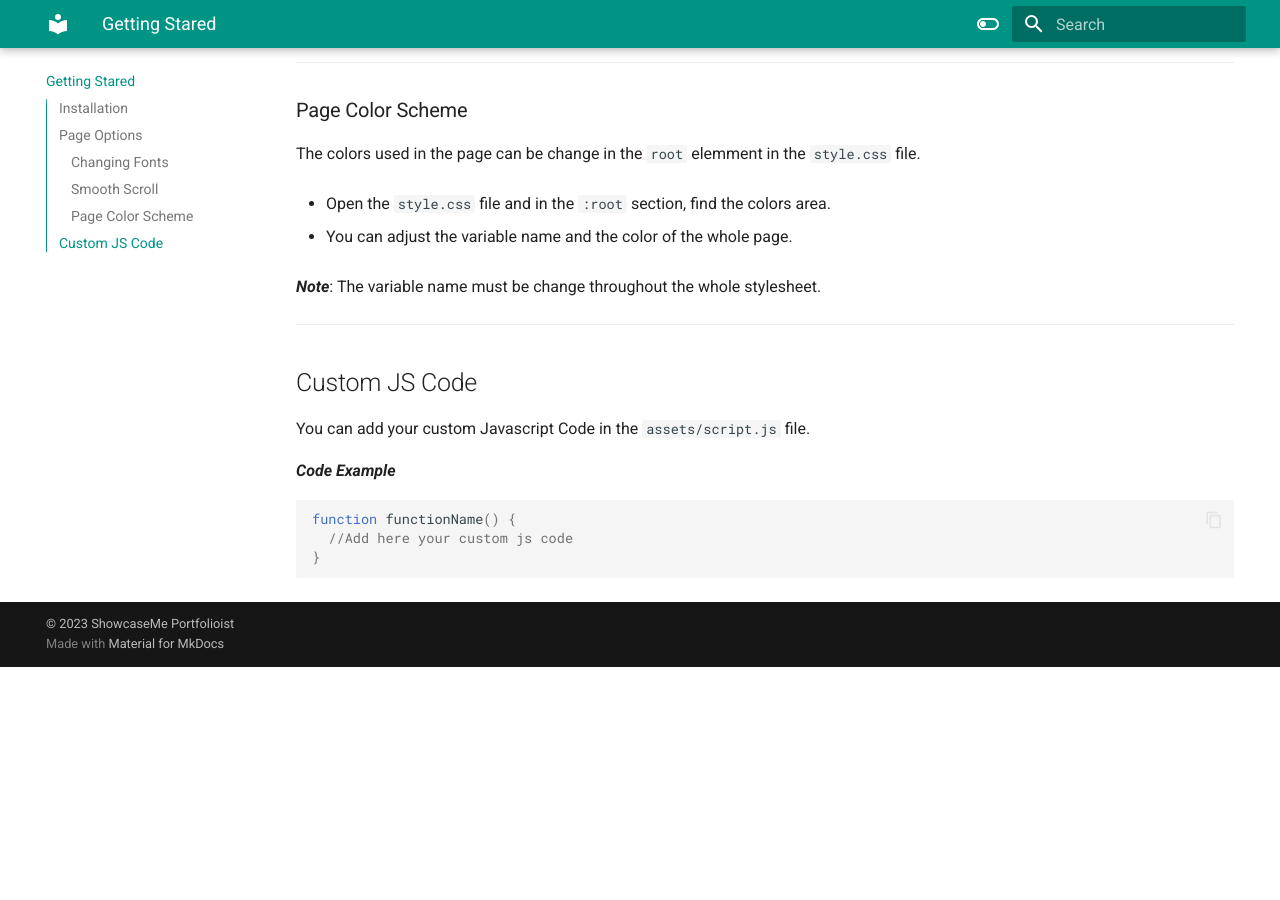
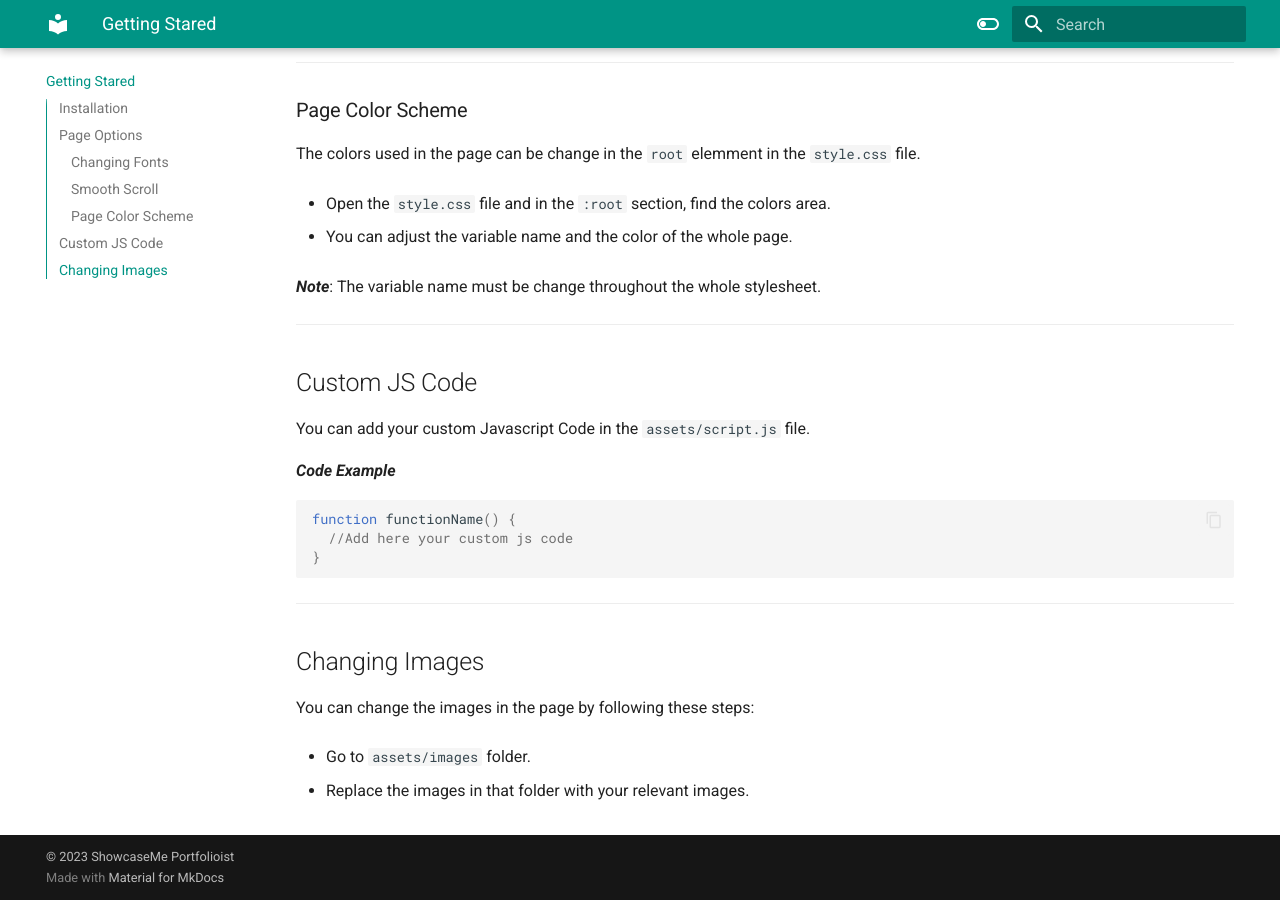
Before and after one commit to ShowcaseMePortfolioist/portfolio-documentation, an MkDocs documentation site: the page built from docs/index.md, in a window 1280 px wide and 900 px high, scrolled down 1716 px. Built offline with MkDocs 1.6.1 and Material for MkDocs 9.7.7, drawn with Linux system fonts in a browser that asks for light colours; before the commit the page ends 2383 px from its top, so only the background shows below that.

Commit message:
Update index.md

````diff
--- a/docs/index.md
+++ b/docs/index.md
@@ -99,3 +99,13 @@ function functionName() {
   //Add here your custom js code
 }
 ```
+
+---
+
+## Changing Images
+
+You can change the images in the page by following these steps:
+
+- Go to `assets/images` folder.
+
+- Replace the images in that folder with your relevant images.
````
